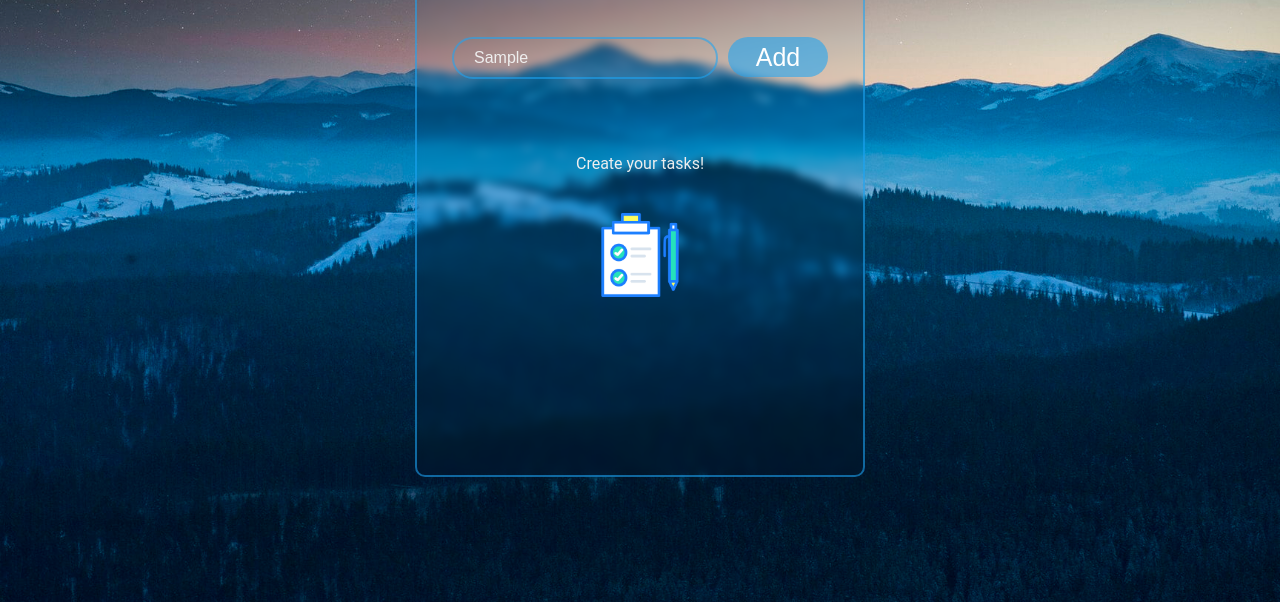
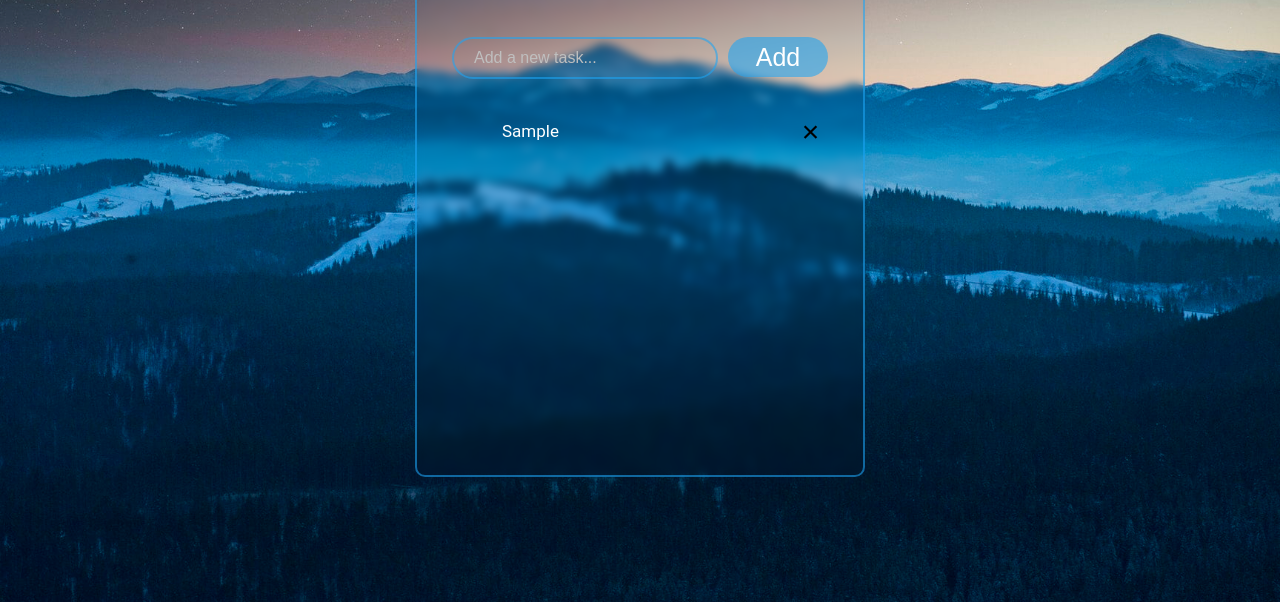
Before and after one commit to Robson-Ribeiro/todo-list, a plain HTML site: page index.html in a window 1280 px wide. Both pictures are taken after typing "Sample" into the empty fields and a click on the button "Add". Shown: the part 198-800 px from the top of the page. Drawn offline with Linux system fonts and the light colour scheme.

Commit message:
Adding the JavaScript to create an MVP

```diff
--- a/script.js
+++ b/script.js
@@ -0,0 +1,39 @@
+const input = document.querySelector('.task-input');
+const button = document.querySelector('.add-button');
+const tasksList = document.querySelector('.tasks-list');
+const emptyListDefault = document.querySelector('.empty-list');
+
+button.addEventListener('click', (e) => {
+    addTask();
+});
+
+input.addEventListener('keypress', (e) => {
+    if(e.key === 'Enter') {
+        addTask();
+    }
+});
+
+tasksList.addEventListener("click", (e) => {
+    if(e.target.tagName === "BUTTON") {
+        e.target.parentElement.remove();
+    }
+});
+
+
+const addTask = () => {
+    if(input.value) {
+        let task = document.createElement("li");
+        task.innerHTML = input.value;
+        let btn = document.createElement('button');
+        btn.innerHTML = "\u00d7";
+        task.appendChild(btn);
+        tasksList.appendChild(task);
+        input.value = '';
+    } else {
+        return window.alert('You need to write the task before creating it!');
+    }
+    let tasks = tasksList.querySelectorAll('li');
+    if(tasks) {
+        emptyListDefault.style.display = "none";
+    }
+}
--- a/styles.css
+++ b/styles.css
@@ -73,12 +73,42 @@ h1 {
     height: 40px;
 }
 
+ul li {
+    position: relative;
+    list-style: none;
+    font-size: 17px;
+    padding: 12px 8px 12px 50px;
+    user-select: none;
+    cursor: pointer;
+    color: #fff;
+}
+
 .tasks-container p {
     color: var(--secondary-color);
+}
+.tasks-container button {
+    position: absolute;
+    right: 0;
+    top: 5px;
+    height: 35px;
+    width: 35px;
+    border-radius: 50%;
+    border: none;
+    outline: none;
+    background: transparent;
+    font-size: 30px;
+    text-align: center;
+    cursor: pointer;
+    transition: 0.3s ease-in-out;
+}
+
+.tasks-container button:hover {
+    background: rgba(228, 111, 111, 0.9);
 }
 
 .empty-list {
     margin: 75px 0;
+    position: relative;
     display: flex;
     flex-direction: column;
     align-items: center;
```
